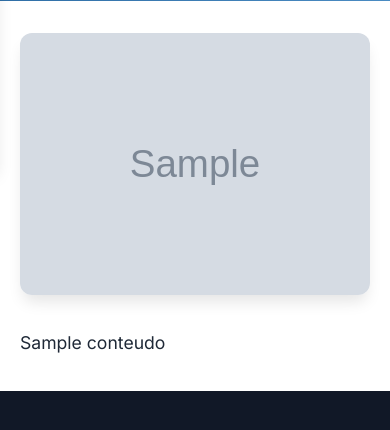
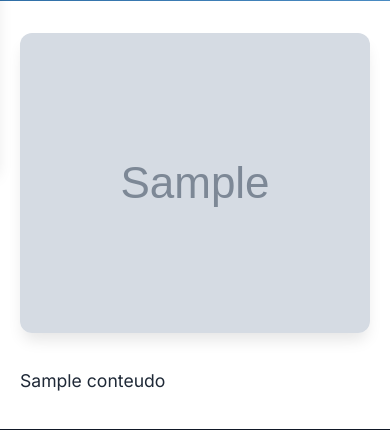
Before and after one commit to raisilvacor/clinicadoreparo, a Python web app: template templates/pagina_servico.html in a window 390 px wide. Shown: the part 279-709 px from the top of the page. Run offline with Jinja, Linux system fonts and the light colour scheme; the template is opened without the code that fills it: most values are stand-ins (such as "Sample title", 1, 10 or a date in 2020); grey boxes marked "Sample" are stand-in pictures.

Commit message:
Update styles for service page images to improve responsiveness and visual consistency. Adjust image dimensions and add media queries for better display across various screen sizes.

```diff
--- a/templates/pagina_servico.html
+++ b/templates/pagina_servico.html
@@ -72,11 +72,18 @@
     border-radius: 12px;
     overflow: hidden;
     box-shadow: var(--shadow-lg);
+    width: 100%;
+    max-width: 1920px;
+    margin-left: auto;
+    margin-right: auto;
 }
 
 .page-image img {
     width: 100%;
-    height: auto;
+    max-width: 1920px;
+    height: 600px;
+    object-fit: cover;
+    object-position: center;
     display: block;
 }
 
@@ -129,6 +136,18 @@
     .page-content {
         padding: 2rem 0;
     }
+
+    .page-image img {
+        height: 300px;
+        max-width: 100%;
+    }
+}
+
+@media (max-width: 1920px) and (min-width: 769px) {
+    .page-image img {
+        aspect-ratio: 1920 / 600;
+        height: auto;
+    }
 }
 </style>
 {% endblock %}
```
